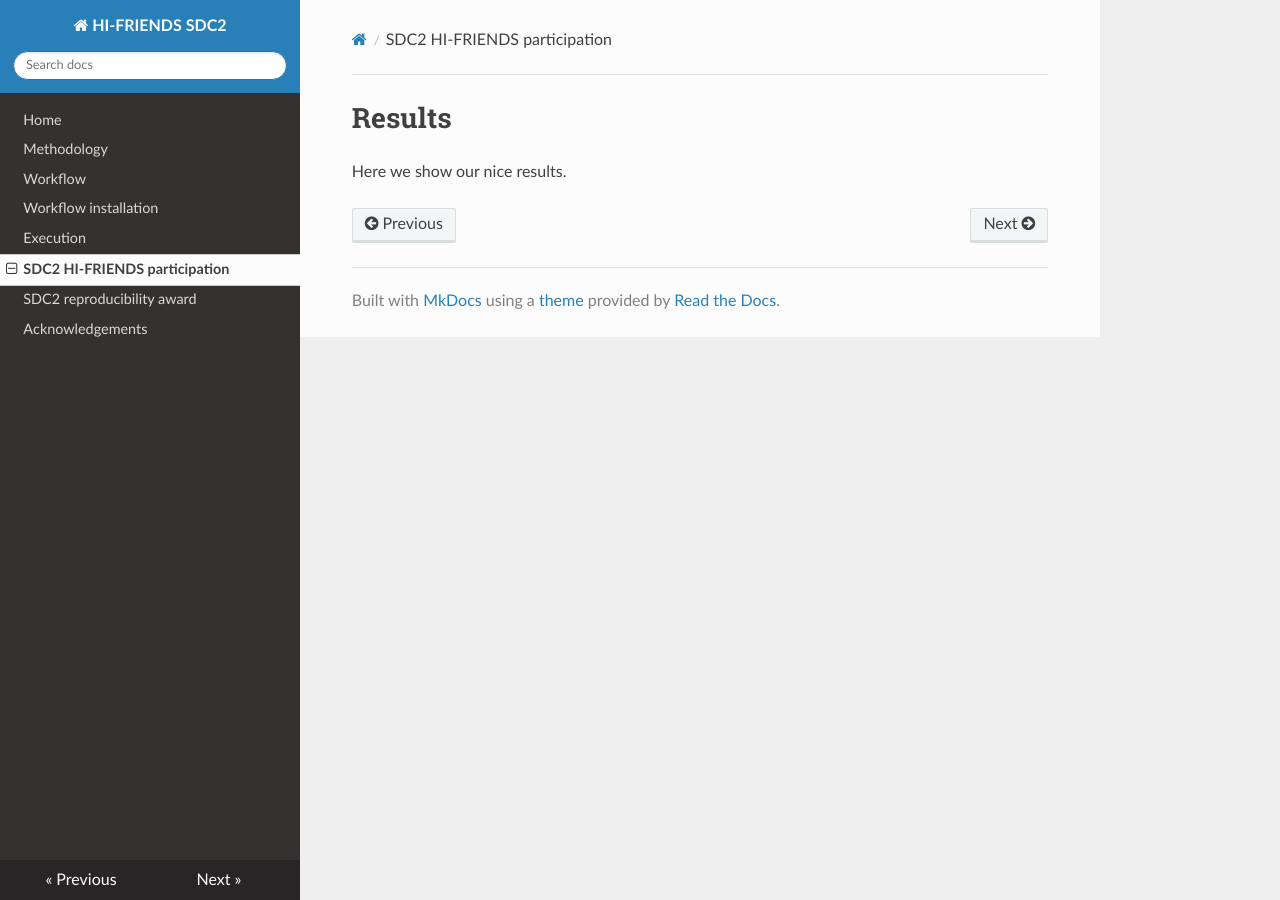
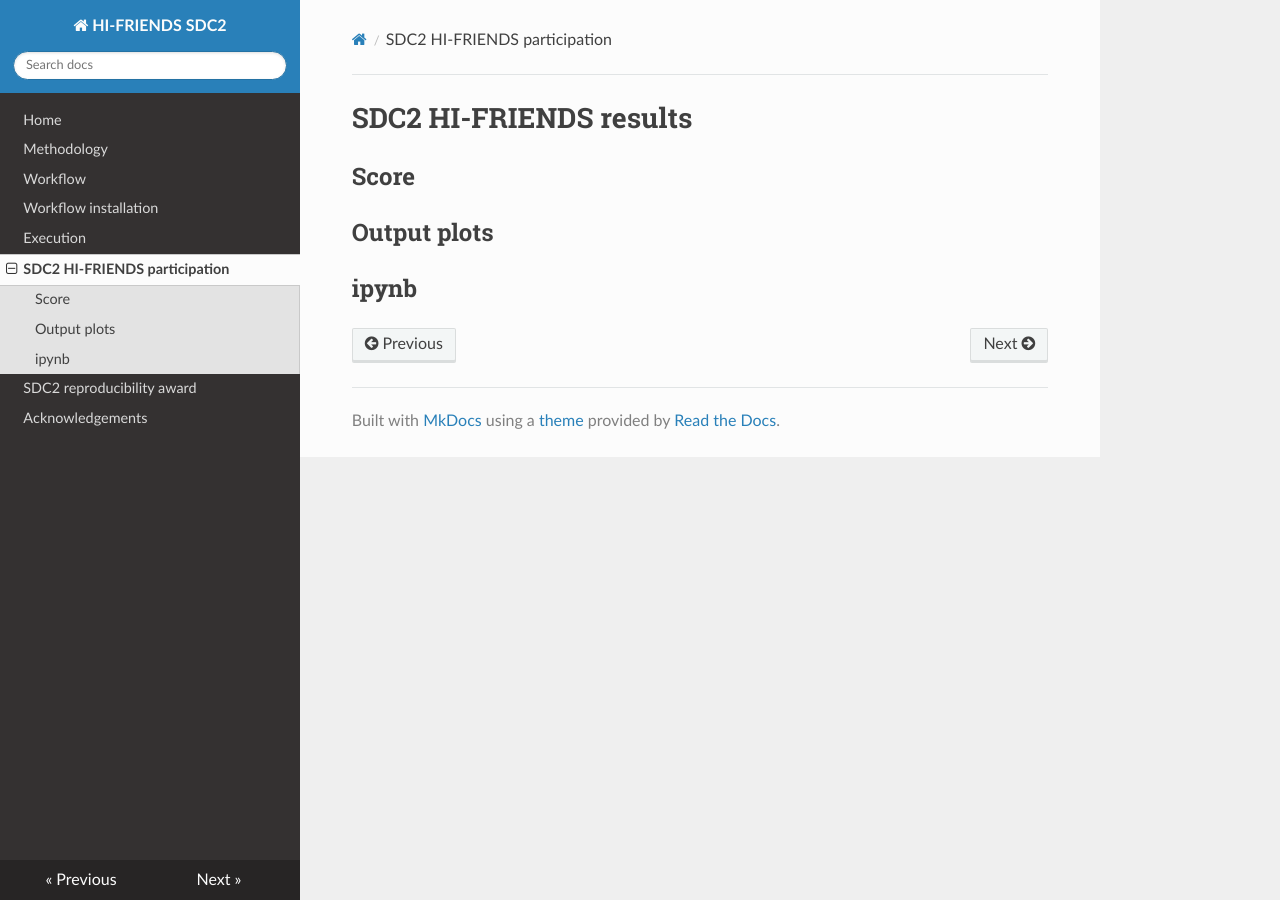
Before and after one commit to HI-FRIENDS-SDC2/hi-friends, an MkDocs documentation site: the page built from docs/results.md, in a window 1280 px wide. Built offline with MkDocs 1.6.1, drawn with Linux system fonts in a browser that asks for light colours; nearby versions of some CDN libraries.

Commit message:
Update results structure

```diff
--- a/docs/results.md
+++ b/docs/results.md
@@ -1,3 +1,10 @@
-# Results
+# SDC2 HI-FRIENDS results
 
-Here we show our nice results.
+
+## Score
+
+
+## Output plots
+
+
+## ipynb
```
